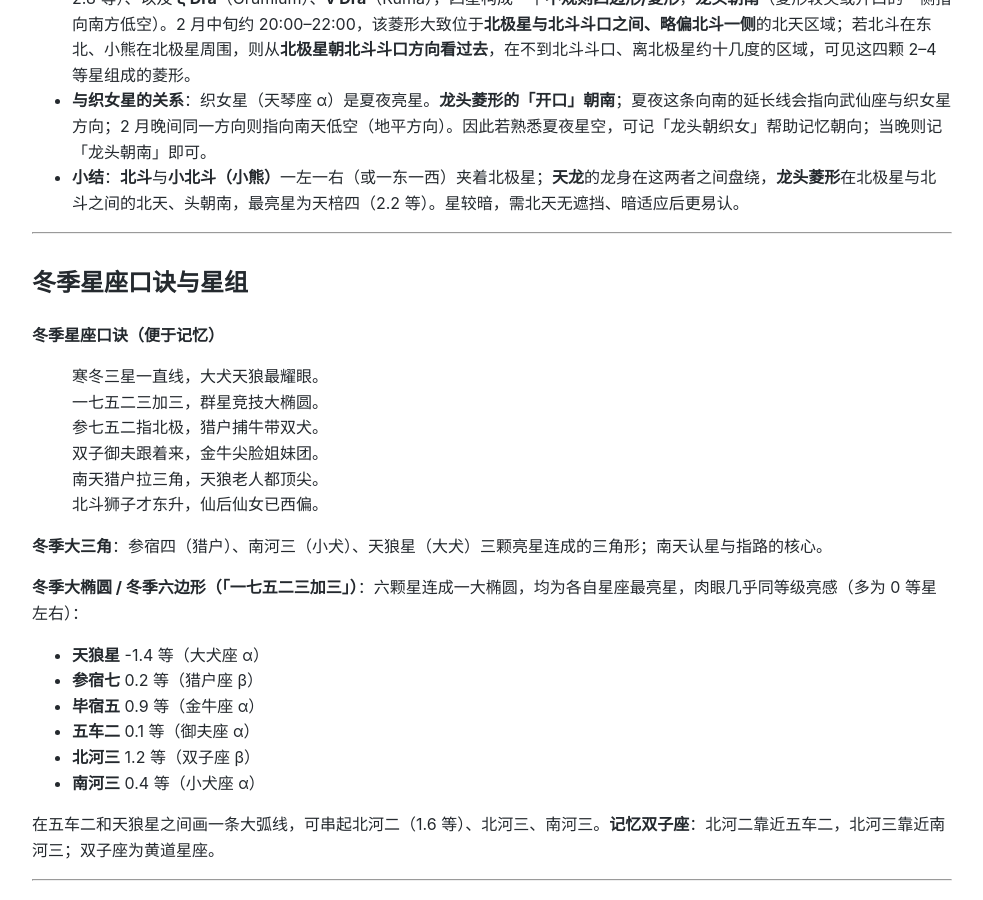
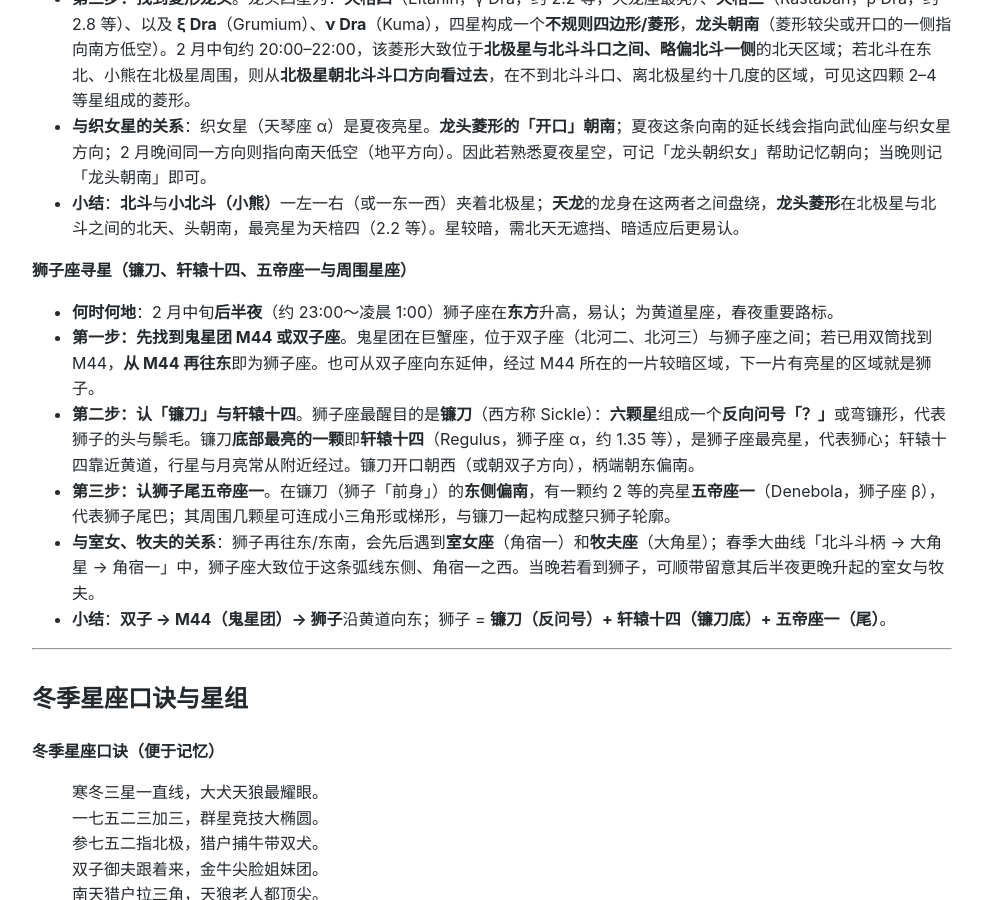
Before and after one commit to dadongshangu/nightwatch, a Jekyll site: the page built from 2026_shandong/观星计划_临朐春节一晚.md, in a window 1280 px wide and 900 px high, scrolled down 2917 px. Shown: the whole window, without its empty margins (148-1131 px from the left). Built offline with Jekyll 4.4.1, drawn with Linux system fonts in a browser that asks for light colours; our own code applies the rules of GitHub Pages for plain Markdown files; some of the changed text lies outside the part shown.

Commit message:
Enhance the Shandong 2026 guide with detailed descriptions and observational tips for the Leo constellation. Added information on its visibility, key stars, and relationships with nearby constellations. Updated the star observation sequence for improved clarity and stargazing experience.

```diff
--- a/2026_shandong/观星计划_临朐春节一晚.md
+++ b/2026_shandong/观星计划_临朐春节一晚.md
@@ -50,7 +50,7 @@ layout: default
 | 造父四（石榴星） | 亮星 | 裸眼 / 7×50 | 易 | 推荐 | 仙王座 μ，红橙色超巨星，赫歇尔石榴石星 |
 | 金牛座 | 星座 | 裸眼 / 7×50 | 易 | 推荐 | 毕宿五橙红色，含昴星团与毕星团 |
 | 双子座 | 星座 | 裸眼 | 易 | 推荐 | 北河二、北河三醒目 |
-| 狮子座 | 星座 | 裸眼 | 易 | 推荐 | 后半夜东方，「镰刀」+ 轩辕十四 |
+| 狮子座 | 星座 | 裸眼 / 7×50 | 易 | 推荐 | 后半夜东方；镰刀（反问号）+ 轩辕十四 + 尾五帝座一；黄道星座，从 M44 往东即到 |
 | 木星 | 行星 | 裸眼 / 7×50 | 极易 | 推荐 | 2026 年 1 月冲日，2 月中旬仍整夜可见 |
 | 土星 | 行星 | 裸眼 / 7×50 | 易 | 推荐 | 日落后偏南，双鱼座 |
 | 冬季大三角/六边形 | 星组 | 裸眼 | 易 | 推荐 | 认星座与方位用 |
@@ -78,6 +78,15 @@ layout: default
 - **第三步：找到菱形龙头**。龙头四星为：**天棓四**（Eltanin，γ Dra，约 2.2 等，天龙座最亮）、**天棓三**（Rastaban，β Dra，约 2.8 等）、以及 **ξ Dra**（Grumium）、**ν Dra**（Kuma），四星构成一个**不规则四边形/菱形**，**龙头朝南**（菱形较尖或开口的一侧指向南方低空）。2 月中旬约 20:00–22:00，该菱形大致位于**北极星与北斗斗口之间、略偏北斗一侧**的北天区域；若北斗在东北、小熊在北极星周围，则从**北极星朝北斗斗口方向看过去**，在不到北斗斗口、离北极星约十几度的区域，可见这四颗 2–4 等星组成的菱形。
 - **与织女星的关系**：织女星（天琴座 α）是夏夜亮星。**龙头菱形的「开口」朝南**；夏夜这条向南的延长线会指向武仙座与织女星方向；2 月晚间同一方向则指向南天低空（地平方向）。因此若熟悉夏夜星空，可记「龙头朝织女」帮助记忆朝向；当晚则记「龙头朝南」即可。
 - **小结**：**北斗**与**小北斗（小熊）**一左一右（或一东一西）夹着北极星；**天龙**的龙身在这两者之间盘绕，**龙头菱形**在北极星与北斗之间的北天、头朝南，最亮星为天棓四（2.2 等）。星较暗，需北天无遮挡、暗适应后更易认。
+
+**狮子座寻星（镰刀、轩辕十四、五帝座一与周围星座）**
+
+- **何时何地**：2 月中旬**后半夜**（约 23:00～凌晨 1:00）狮子座在**东方**升高，易认；为黄道星座，春夜重要路标。
+- **第一步：先找到鬼星团 M44 或双子座**。鬼星团在巨蟹座，位于双子座（北河二、北河三）与狮子座之间；若已用双筒找到 M44，**从 M44 再往东**即为狮子座。也可从双子座向东延伸，经过 M44 所在的一片较暗区域，下一片有亮星的区域就是狮子。
+- **第二步：认「镰刀」与轩辕十四**。狮子座最醒目的是**镰刀**（西方称 Sickle）：**六颗星**组成一个**反向问号「？」**或弯镰形，代表狮子的头与鬃毛。镰刀**底部最亮的一颗**即**轩辕十四**（Regulus，狮子座 α，约 1.35 等），是狮子座最亮星，代表狮心；轩辕十四靠近黄道，行星与月亮常从附近经过。镰刀开口朝西（或朝双子方向），柄端朝东偏南。
+- **第三步：认狮子尾五帝座一**。在镰刀（狮子「前身」）的**东侧偏南**，有一颗约 2 等的亮星**五帝座一**（Denebola，狮子座 β），代表狮子尾巴；其周围几颗星可连成小三角形或梯形，与镰刀一起构成整只狮子轮廓。
+- **与室女、牧夫的关系**：狮子再往东/东南，会先后遇到**室女座**（角宿一）和**牧夫座**（大角星）；春季大曲线「北斗斗柄 → 大角星 → 角宿一」中，狮子座大致位于这条弧线东侧、角宿一之西。当晚若看到狮子，可顺带留意其后半夜更晚升起的室女与牧夫。
+- **小结**：**双子 → M44（鬼星团）→ 狮子**沿黄道向东；狮子 = **镰刀（反问号）+ 轩辕十四（镰刀底）+ 五帝座一（尾）**。
 
 ---
 
@@ -131,7 +140,7 @@ layout: default
 
 ### 第三阶段：约 23:00～凌晨 1:00（东方、北斗升高）
 
-16. **狮子座** — 从鬼星团再往东，「镰刀」与轩辕十四易认。
+16. **狮子座** — 从鬼星团 M44 再往东即到。先认**镰刀**（六星成反问号「？」），镰刀底部最亮为**轩辕十四**（狮子座 α，约 1.35 等）；狮子尾为**五帝座一**（β，约 2 等），在镰刀东侧偏南。详见上文「狮子座寻星」。
 17. **再次看北斗与仙后** — 北斗升高，便于指认北方与星跳。可顺带找**天龙座**：先认北斗与小熊（小北斗），龙头为**北极星与北斗斗口之间**北天上的**菱形四星**（天棓四最亮 2.2 等），头朝南；详见上文「天龙座寻星」。**建议观看时段约 20:00–22:00** 北天，拱极故当夜可见。
 18. **可选**：天龙座（见上）；NGC 1647（金牛）、NGC 2244（麒麟座方向），用 7×50 按星图扫。
 
@@ -229,7 +238,8 @@ flowchart LR
 | 毕宿五 | Aldebaran | 金牛座 α |
 | 五车二 | Capella | 御夫座 α |
 | 北河二 / 北河三 | Castor / Pollux | 双子座 α、β |
-| 轩辕十四 | Regulus | 狮子座 α |
+| 轩辕十四 | Regulus | 狮子座 α，镰刀底部，约 1.35 等；黄道带亮星 |
+| 五帝座一 | Denebola | 狮子座 β，狮子尾，约 2.1 等 |
 | 角宿一 | Spica | 室女座 α |
 | 大角星 | Arcturus | 牧夫座 α |
 | Elnath | Elnath (β Tau) | 金牛座 β，近御夫座 |
```
Also changed, not shown: 2026_shandong/重点推荐观星目标.md (+24 -0 lines).
